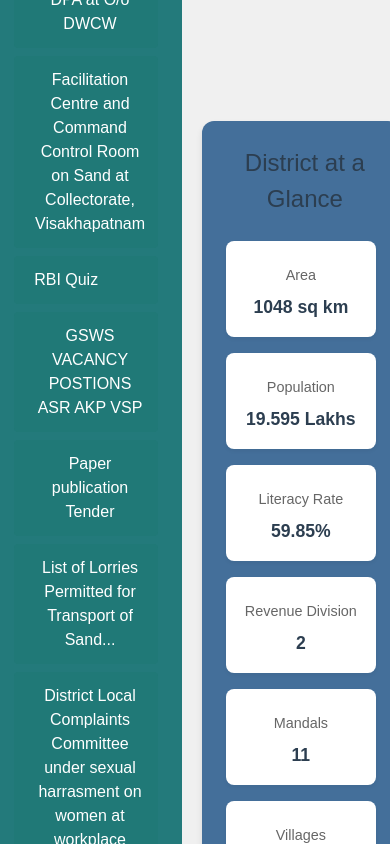
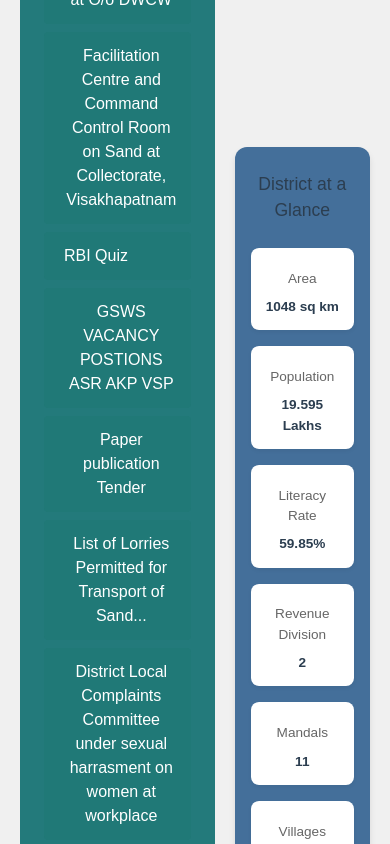
Before and after one commit to Dileepganta/Vizag_website, a React (Vite) app: page / in a window 390 px wide. Shown: the part 1500-2344 px from the top of the page. Built offline with nearby package versions, Linux system fonts and the light colour scheme.

Commit message:
Update District.css

```diff
--- a/src/styles/District.css
+++ b/src/styles/District.css
@@ -3,7 +3,7 @@
     border-radius: 12px;
     padding: 1.5rem;
     box-shadow: 0 4px 6px rgba(0, 0, 0, 0.1);
-    width:100%;
+    width: 100%;
 }
 
 .district-title {
@@ -47,3 +47,42 @@
     font-weight: 600;
     color: #2c3e50;
 }
+
+/* Responsive Design */
+@media (max-width: 768px) {
+    .district-info {
+        padding: 1rem;
+    }
+
+    .district-title {
+        font-size: 1.3rem;
+    }
+
+    .info-grid {
+        grid-template-columns: repeat(auto-fit, minmax(120px, 1fr));
+    }
+}
+
+@media (max-width: 480px) {
+    .district-title {
+        font-size: 1.1rem;
+        flex-direction: column;
+        text-align: center;
+    }
+
+    .info-grid {
+        grid-template-columns: 1fr;
+    }
+
+    .info-item {
+        padding: 0.8rem;
+    }
+
+    .info-item i {
+        font-size: 1.2rem;
+    }
+
+    .info-item .label, .info-item .value {
+        font-size: 0.85rem;
+    }
+}
```
Lines whose indentation alone changed are shown as unchanged.
